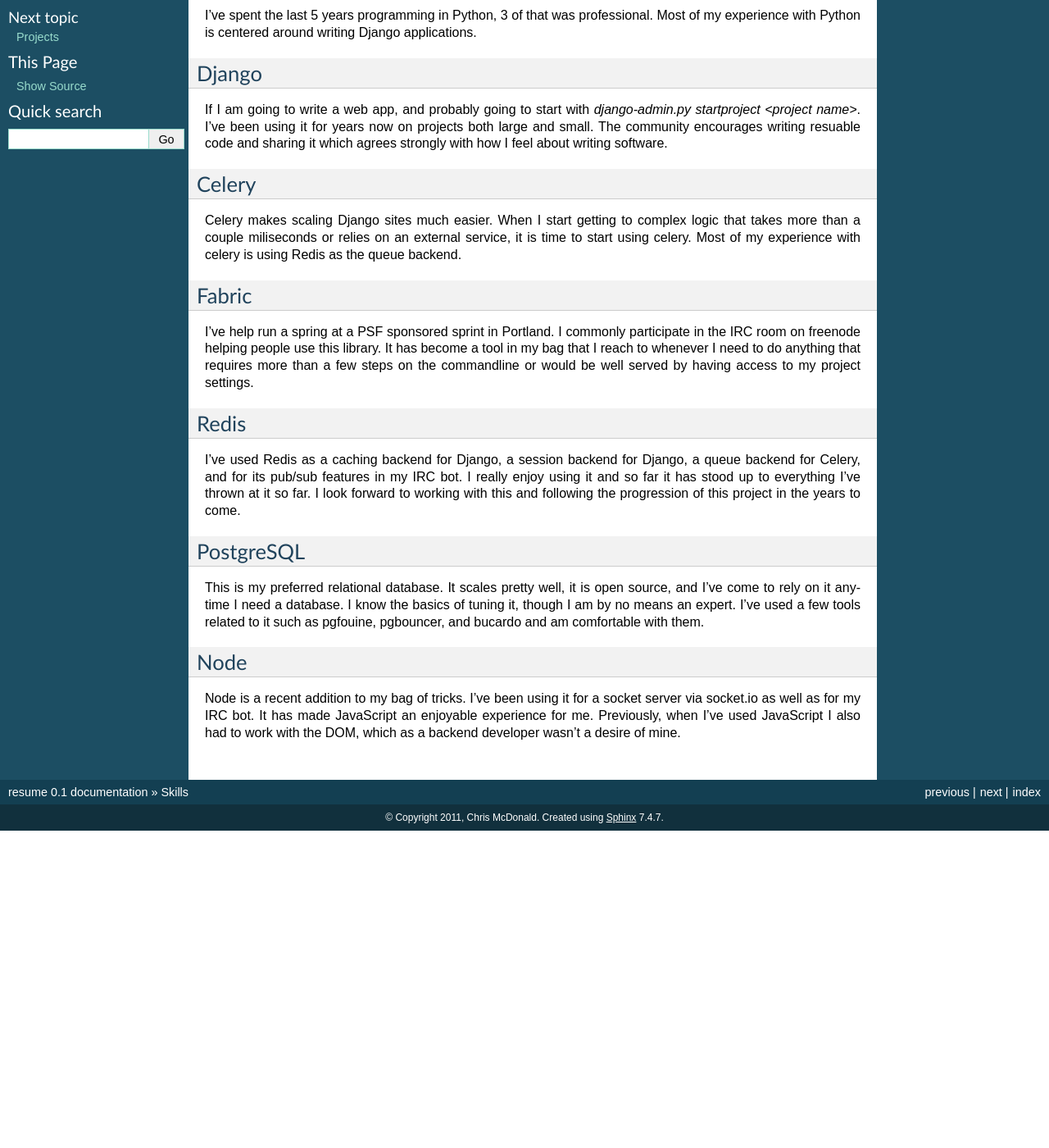
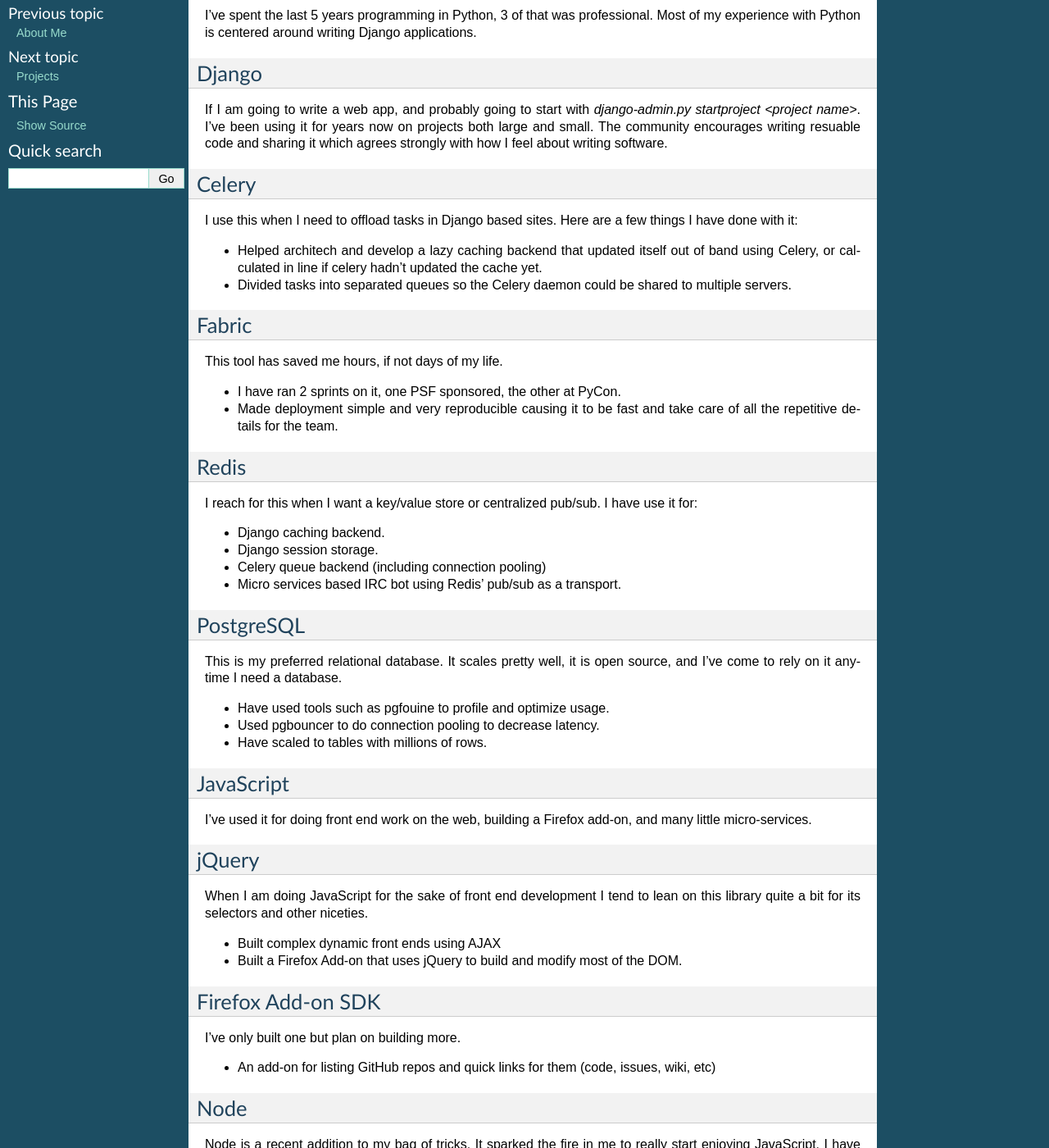
Before and after one commit to wraithan/resume, a Sphinx documentation site: the page built from docs/skills.rst, in a window 1280 px wide and 1400 px high, scrolled down 255 px. Shown: the whole window at 82% size. Built offline with Sphinx 7.4.7, drawn with Linux system fonts in a browser that asks for light colours; before the commit the page ends 1268 px from its top, so only the background shows below that; some of the changed text lies outside the part shown.

Commit message:
refactored half of skills section

```diff
--- a/docs/skills.rst
+++ b/docs/skills.rst
@@ -32,49 +32,85 @@
 Celery
 ######
 
-Celery makes scaling Django sites much easier. When I start getting to
-complex logic that takes more than a couple miliseconds or relies on
-an external service, it is time to start using celery. Most of my
-experience with celery is using Redis as the queue backend.
+I use this when I need to offload tasks in Django based sites. Here
+are a few things I have done with it:
+
+* Helped architech and develop a lazy caching backend that updated
+  itself out of band using Celery, or calculated in line if celery
+  hadn't updated the cache yet.
+* Divided tasks into separated queues so the Celery daemon could be
+  shared to multiple servers.
 
 ######
 Fabric
 ######
 
-I've help run a spring at a PSF sponsored sprint in Portland. I
-commonly participate in the IRC room on freenode helping people use
-this library. It has become a tool in my bag that I reach to whenever
-I need to do anything that requires more than a few steps on the
-commandline or would be well served by having access to my project
-settings.
+This tool has saved me hours, if not days of my life.
+
+* I have ran 2 sprints on it, one PSF sponsored, the other at PyCon.
+* Made deployment simple and very reproducible causing it to be fast
+  and take care of all the repetitive details for the team.
 
 #####
 Redis
 #####
 
-I've used Redis as a caching backend for Django, a session backend for
-Django, a queue backend for Celery, and for its pub/sub features in my
-IRC bot. I really enjoy using it and so far it has stood up to
-everything I've thrown at it so far. I look forward to working with
-this and following the progression of this project in the years to
-come.
+I reach for this when I want a key/value store or centralized
+pub/sub. I have use it for:
+
+* Django caching backend.
+* Django session storage.
+* Celery queue backend (including connection pooling)
+* Micro services based IRC bot using Redis' pub/sub as a transport.
 
 ##########
 PostgreSQL
 ##########
 
 This is my preferred relational database. It scales pretty well, it is
-open source, and I've come to rely on it anytime I need a database. I
-know the basics of tuning it, though I am by no means an expert. I've
-used a few tools related to it such as pgfouine, pgbouncer, and
-bucardo and am comfortable with them.
+open source, and I've come to rely on it anytime I need a database.
+
+* Have used tools such as pgfouine to profile and optimize usage.
+* Used pgbouncer to do connection pooling to decrease latency.
+* Have scaled to tables with millions of rows.
+
+##########
+JavaScript
+##########
+
+I've used it for doing front end work on the web, building a Firefox
+add-on, and many little micro-services.
+
+######
+jQuery
+######
+
+When I am doing JavaScript for the sake of front end development I
+tend to lean on this library quite a bit for its selectors and other
+niceties.
+
+* Built complex dynamic front ends using AJAX
+* Built a Firefox Add-on that uses jQuery to build and modify most of
+  the DOM.
+
+##################
+Firefox Add-on SDK
+##################
+I've only built one but plan on building more.
+
+* An add-on for listing GitHub repos and quick links for them (code,
+  issues, wiki, etc)
+
 
 ####
 Node
 ####
 
-Node is a recent addition to my bag of tricks. I've been using it for
-a socket server via socket.io as well as for my IRC bot. It has made
-JavaScript an enjoyable experience for me. Previously, when I've used
-JavaScript I also had to work with the DOM, which as a backend
-developer wasn't a desire of mine.
+Node is a recent addition to my bag of tricks. It sparked the fire in
+me to really start enjoying JavaScript. I have been using it to build
+out co-operative micro-services such as:
+
+* An IRC bot.
+* A layer for receiving web hooks.
+* A GitHub post receive hook processor.
+* Process management for all of these micro-services.
```
